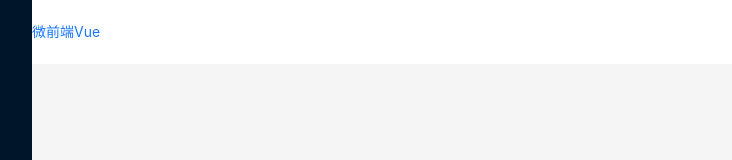
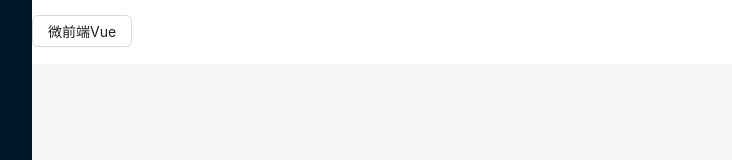
Before and after one commit to TNT-xioamo/stark-react-ts, a React app: page / in a window 1280 px wide. Shown: the top 160 px of the page, without its empty margins (168-900 px from the left). Built offline with nearby package versions, Linux system fonts and the light colour scheme; what qiankun would draw is missing.

Commit message:
collapsed

```diff
--- a/package.json
+++ b/package.json
@@ -152,11 +152,5 @@
   },
   "devDependencies": {
     "@types/redux-immutable": "^4.0.3"
-  },
-  "proxy": {
-    "/api/**": {
-      "target": "http://192.168.28.56:3100/api",
-      "changeOrigin": true
-    }
   }
 }
--- a/src/App.tsx
+++ b/src/App.tsx
@@ -1,7 +1,7 @@
 import React from 'react'
 import { Provider } from 'react-redux'
 import store from './store'
-import { Link, BrowserRouter } from 'react-router-dom'
+
 import JMSLayout from './layout'
 
 function App() {
--- a/src/index.tsx
+++ b/src/index.tsx
@@ -1,5 +1,6 @@
 import React from 'react'
 import ReactDOM from 'react-dom/client'
+import { BrowserRouter as Router } from 'react-router-dom'
 import App from './App'
 import reportWebVitals from './reportWebVitals'
 import './style/index.css'
@@ -27,7 +28,9 @@ const root = ReactDOM.createRoot(
 );
 root.render(
   <React.StrictMode>
-    <App />
+    <Router>
+      <App />
+    </Router>
   </React.StrictMode>
 );
 
--- a/src/layout/index.tsx
+++ b/src/layout/index.tsx
@@ -1,26 +1,42 @@
 import React, { memo, useState } from 'react'
-import { Layout, Menu, theme } from 'antd'
+import { Layout, Button, theme } from 'antd'
 
-import { Link, BrowserRouter } from 'react-router-dom'
+import { useNavigate } from 'react-router-dom'
+
+import action from '../shared/actions'
 
 const { Header, Sider, Content, Footer } = Layout
 
 
 export default memo(function JMSLayout () {
+
   const [collapsed, setCollapsed] = useState(false)
+
   const { token: { colorBgContainer }, } = theme.useToken()
+  const navigate = useNavigate()
+  const handleToVue = () => {
+    action.setGlobalState({ token: 'admin' })
+    navigate('/vue-quality-education')
+  }
   return (
     <Layout>
       <Sider trigger={null} collapsible collapsed={collapsed}></Sider>
       <Layout>
         <Header style={{ padding: 0, background: colorBgContainer }} >
-          <BrowserRouter><Link to="/vue-quality-education">微前端Vue</Link></BrowserRouter>
+          <Button onClick={() => handleToVue()}>微前端Vue</Button>
         </Header>
         <Content style={{ margin: '24px 16px 0' }}>
-          <BrowserRouter><div id='vue-quality-education' /></BrowserRouter>
+          <div id='vue-quality-education' />
         </Content>
         <Footer style={{ textAlign: 'center' }}>Ant Design ©2023 Created by Ant UED</Footer>
       </Layout>
     </Layout>
   )
 })
+
+  // "proxy": {
+  //   "/api/**": {
+  //     "target": "http://192.168.28.56:3100/api",
+  //     "changeOrigin": true
+  //   }
+  // }
```
